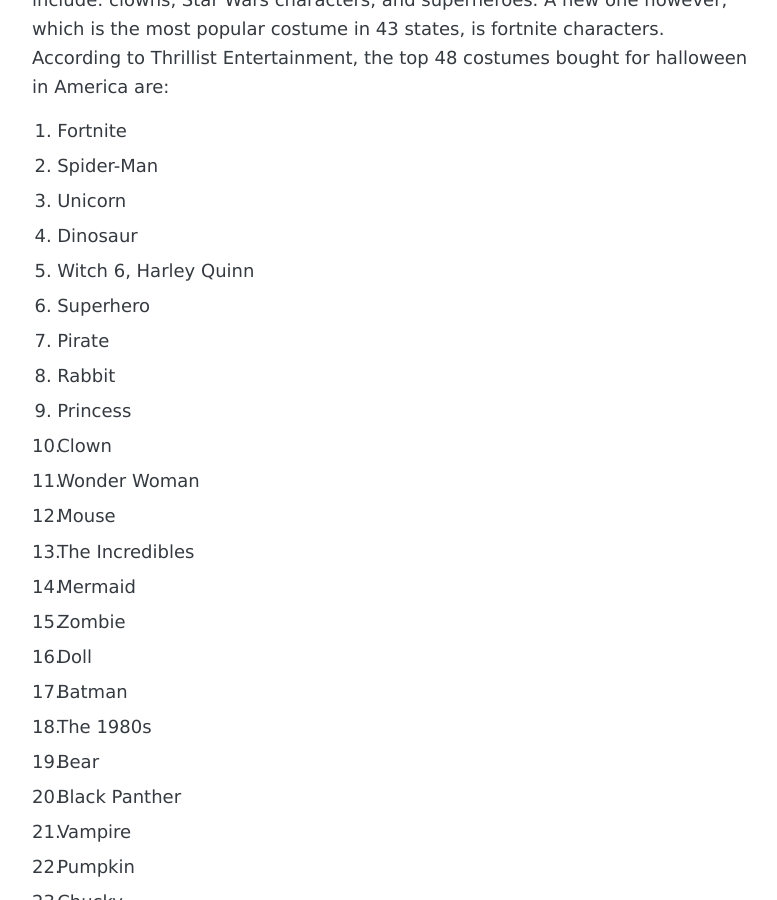
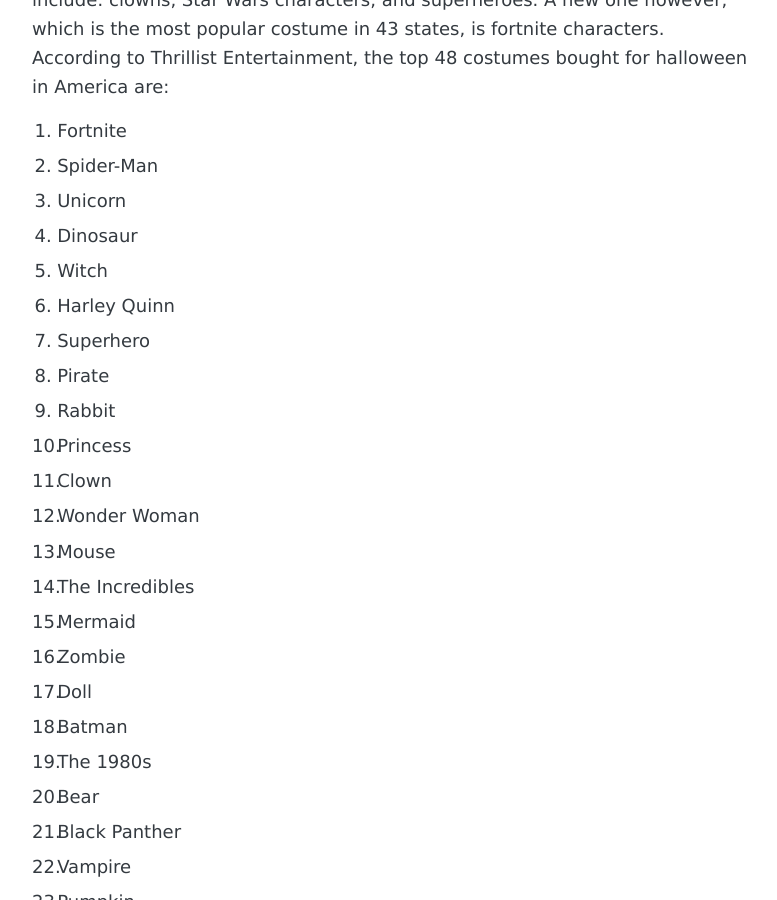
Before and after one commit to FHSD-Nagel-Journalist-1/FHSD-Nagel-Journalist-1.github.io, a Jekyll site: the page built from _posts/2018-10-31-hallow.md, in a window 1280 px wide and 900 px high, scrolled down 434 px. Shown: the whole window, without its empty margins (248-1025 px from the left). Built offline with Jekyll 4.4.1, drawn with Linux system fonts in a browser that asks for light colours.

Commit message:
Update 2018-10-31-hallow.md

```diff
--- a/_posts/2018-10-31-hallow.md
+++ b/_posts/2018-10-31-hallow.md
@@ -18,7 +18,7 @@
 3. Unicorn
 4. Dinosaur
 5. Witch
-6, Harley Quinn
+6. Harley Quinn
 7. Superhero
 8. Pirate
 9. Rabbit
```
